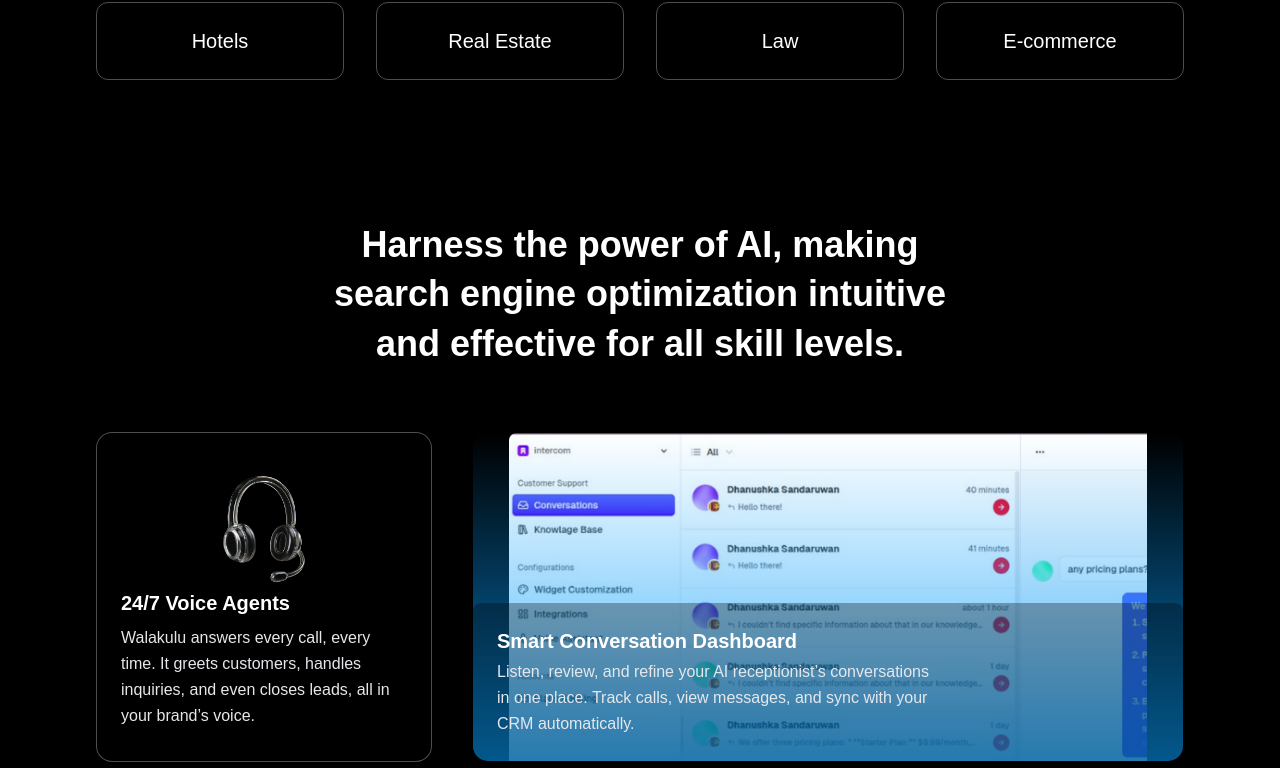
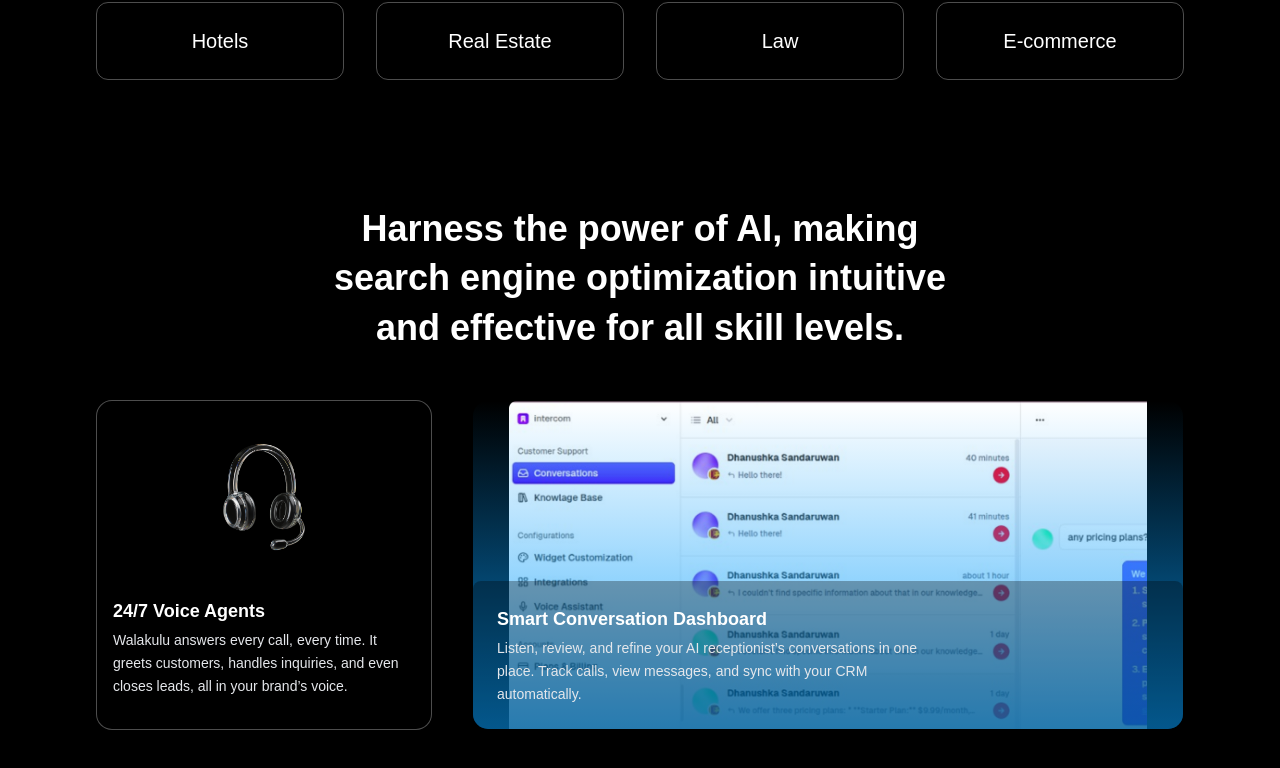
Before and after one commit to AzhaFauz/Wala_kulu, a Next.js app: page / in a window 1280 px wide. Shown: the part 2098-2866 px from the top of the page. Built offline with nearby package versions, Linux system fonts and the light colour scheme.

Commit message:
Updated optimize section

```diff
--- a/app/components/optimize-section.tsx
+++ b/app/components/optimize-section.tsx
@@ -40,24 +40,30 @@ export default function OptimizeSection() {
   ];
 
   return (
-    <section className="w-full bg-background py-16 sm:py-20 px-4 sm:px-8 lg:px-16">
+    <section className="w-full bg-background py-12 sm:py-16 px-4 sm:px-8 lg:px-16">
       <div className="max-w-7xl mx-auto">
-        <h2 className="text-center text-white text-2xl sm:text-3xl md:text-4xl font-semibold leading-snug mb-12 sm:mb-16">
-          Harness the power of AI, making <br />
-          search engine optimization intuitive <br />
-          and effective for all skill levels.
+        <h2 className="text-center text-white text-2xl sm:text-3xl md:text-4xl font-semibold leading-snug mb-8 sm:mb-12">
+          <span className="md:block">Harness the power of AI, making</span>
+          <span className="md:block">search engine optimization intuitive</span>
+          <span className="md:block">and effective for all skill levels.</span>
         </h2>
 
-        <div className="grid grid-cols-1 md:grid-cols-12 gap-6 sm:gap-8 md:gap-10">
+        <div className="grid grid-cols-1 gap-6 sm:gap-8 md:grid-cols-12 md:gap-10">
           {cards.map((card, i) => (
             <div
               key={i}
               className={clsx(
-                "relative rounded-2xl overflow-hidden border min-h-80 md:h-[330px] flex flex-col transition-transform duration-300 ease-out hover:scale-105 hover:shadow-2xl",
+                "relative rounded-2xl overflow-hidden border flex flex-col transition-transform duration-300 ease-out hover:scale-105 hover:shadow-2xl",
                 card.span,
+                // Flip Context Memory and Smart Call Dashboard on mobile
+                card.title === "Context Memory"
+                  ? "order-4 md:order-3"
+                  : card.title === "Smart Call Dashboard"
+                  ? "order-3 md:order-4"
+                  : "order-auto",
                 card.type === "dark"
-                  ? "border-white/30 bg-black p-4 sm:p-6"
-                  : "border-black bg-black"
+                  ? "border-white/30 bg-black p-4 sm:p-6 min-h-[280px] sm:min-h-[330px]"
+                  : "border-black bg-black min-h-[280px] sm:min-h-[330px]"
               )}
             >
               {/* ---- GRADIENT CARD IMAGE FULL BACKGROUND ---- */}
@@ -69,14 +75,12 @@ export default function OptimizeSection() {
                     fill
                     className="object-contain opacity-100"
                   />
-                  {/* Gradient overlay */}
                   <div className="absolute inset-0 bg-linear-to-b from-transparent to-[#079DFB]/80"></div>
-                  {/* Semi-transparent dark layer behind text for readability */}
-                  <div className="absolute inset-x-0 bottom-0 p-4 sm:p-6 bg-black/30 z-20 rounded-t-lg text-left max-w-full animate-fadeUp">
-                    <h3 className="text-white text-lg sm:text-xl font-semibold mb-1">
+                  <div className="absolute inset-x-0 bottom-0 p-3 sm:p-6 bg-black/30 z-20 rounded-t-lg text-left max-w-full animate-fadeUp">
+                    <h3 className="text-white text-base sm:text-lg font-semibold mb-1">
                       {card.title}
                     </h3>
-                    <p className="text-sm sm:text-base text-gray-200 leading-relaxed sm:max-w-md max-w-full">
+                    <p className="text-xs sm:text-sm text-gray-200 leading-relaxed sm:max-w-md max-w-full">
                       {card.description}
                     </p>
                   </div>
@@ -86,21 +90,20 @@ export default function OptimizeSection() {
               {/* ---- DARK CARD IMAGE ---- */}
               {card.type === "dark" && (
                 <>
-                  <div className="absolute left-1/2 -translate-x-1/2 top-3 sm:top-6">
+                  <div className="absolute left-1/2 -translate-x-1/2 top-3 sm:top-6 w-36 h-36 sm:w-36 sm:h-36">
                     <Image
                       src={card.image}
                       alt={card.title}
                       width={150}
                       height={150}
-                      className="object-contain sm:w-36 sm:h-36"
+                      className="object-contain w-full h-full"
                     />
                   </div>
-                  {/* Text section for dark cards */}
-                  <div className="absolute text-left left-6 right-6 bottom-6 sm:bottom-8 z-20">
-                    <h3 className="text-white text-lg sm:text-xl font-semibold mb-2">
+                  <div className="absolute text-left left-4 right-4 bottom-4 sm:bottom-8 z-20">
+                    <h3 className="text-white text-base sm:text-lg font-semibold mb-1">
                       {card.title}
                     </h3>
-                    <p className="text-sm sm:text-base text-gray-200 leading-relaxed">
+                    <p className="text-xs sm:text-sm text-gray-200 leading-relaxed">
                       {card.description}
                     </p>
                   </div>
```
